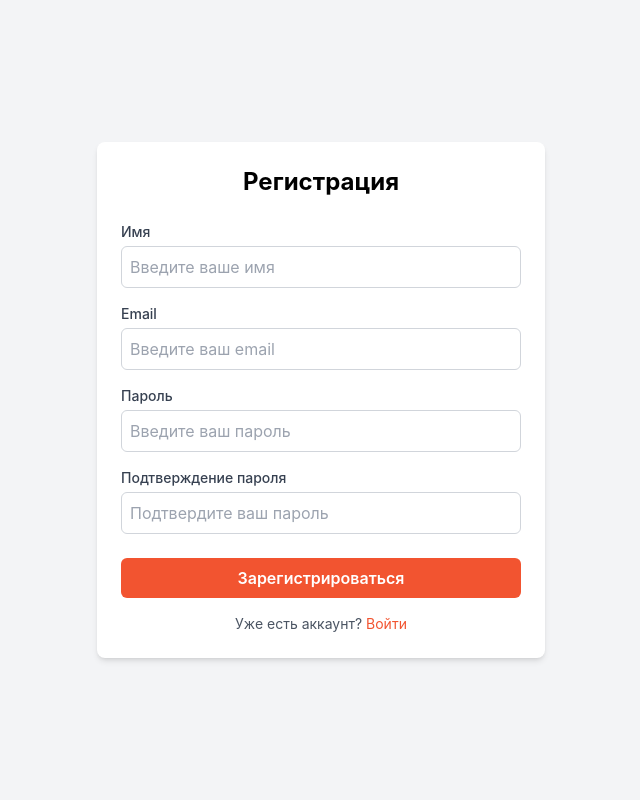
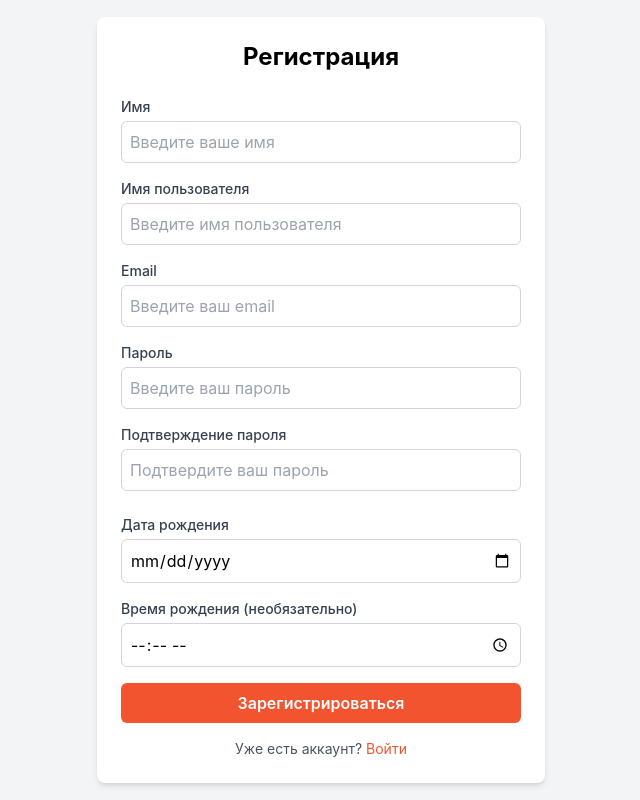
Before and after one commit to dieraw/naimx, a React (Create React App) app in the folder src/frontend/: page /register in a window 1280 px wide. Shown: the whole page, without its empty margins (319-959 px from the left). Built offline with nearby package versions, Linux system fonts and the light colour scheme.

Commit message:
init front 2

```diff
--- a/src/frontend/src/RegisterPage.tsx
+++ b/src/frontend/src/RegisterPage.tsx
@@ -4,18 +4,24 @@ import { useNavigate } from "react-router-dom"; // Импортируем хук
 // Определение типа для состояния формы
 interface RegisterForm {
     name: string;
+    username: string; // Имя пользователя - обязательное поле
     email: string;
     password: string;
     confirmPassword: string;
+    birthDate: string; // Дата рождения - обязательное поле
+    birthTime?: string; // Время рождения - необязательное поле
 }
 
 // Основной компонент страницы регистрации
 const RegisterPage: React.FC = () => {
     const [formData, setFormData] = useState<RegisterForm>({
         name: "",
+        username: "",
         email: "",
         password: "",
         confirmPassword: "",
+        birthDate: "",
+        birthTime: "",
     });
     const [error, setError] = useState<string>("");
     const [success, setSuccess] = useState<string>("");
@@ -32,9 +38,16 @@ const RegisterPage: React.FC = () => {
     const handleSubmit = (e: React.FormEvent) => {
         e.preventDefault();
 
-        // Проверка на заполненность полей
-        if (!formData.name || !formData.email || !formData.password || !formData.confirmPassword) {
-            setError("Пожалуйста, заполните все поля.");
+        // Проверка на заполненность обязательных полей
+        if (
+            !formData.name ||
+            !formData.username ||
+            !formData.email ||
+            !formData.password ||
+            !formData.confirmPassword ||
+            !formData.birthDate
+        ) {
+            setError("Пожалуйста, заполните все обязательные поля.");
             setSuccess("");
             return;
         }
@@ -75,6 +88,7 @@ const RegisterPage: React.FC = () => {
                 )}
 
                 <form onSubmit={handleSubmit}>
+                    {/* Поле "Имя" */}
                     <div className="mb-4">
                         <label htmlFor="name" className="block text-sm font-medium text-gray-700">
                             Имя
@@ -91,6 +105,24 @@ const RegisterPage: React.FC = () => {
                         />
                     </div>
 
+                    {/* Поле "Имя пользователя" */}
+                    <div className="mb-4">
+                        <label htmlFor="username" className="block text-sm font-medium text-gray-700">
+                            Имя пользователя
+                        </label>
+                        <input
+                            type="text"
+                            id="username"
+                            name="username"
+                            value={formData.username}
+                            onChange={handleChange}
+                            className="mt-1 p-2 w-full border border-gray-300 rounded-md focus:ring-[#0E6666] focus:border-[#0E6666]"
+                            placeholder="Введите имя пользователя"
+                            required
+                        />
+                    </div>
+
+                    {/* Поле "Email" */}
                     <div className="mb-4">
                         <label htmlFor="email" className="block text-sm font-medium text-gray-700">
                             Email
@@ -107,6 +139,7 @@ const RegisterPage: React.FC = () => {
                         />
                     </div>
 
+                    {/* Поле "Пароль" */}
                     <div className="mb-4">
                         <label htmlFor="password" className="block text-sm font-medium text-gray-700">
                             Пароль
@@ -123,6 +156,7 @@ const RegisterPage: React.FC = () => {
                         />
                     </div>
 
+                    {/* Поле "Подтверждение пароля" */}
                     <div className="mb-6">
                         <label htmlFor="confirmPassword" className="block text-sm font-medium text-gray-700">
                             Подтверждение пароля
@@ -139,6 +173,38 @@ const RegisterPage: React.FC = () => {
                         />
                     </div>
 
+                    {/* Поле "Дата рождения" */}
+                    <div className="mb-4">
+                        <label htmlFor="birthDate" className="block text-sm font-medium text-gray-700">
+                            Дата рождения
+                        </label>
+                        <input
+                            type="date"
+                            id="birthDate"
+                            name="birthDate"
+                            value={formData.birthDate}
+                            onChange={handleChange}
+                            className="mt-1 p-2 w-full border border-gray-300 rounded-md focus:ring-[#0E6666] focus:border-[#0E6666]"
+                            required
+                        />
+                    </div>
+
+                    {/* Поле "Время рождения" - необязательное */}
+                    <div className="mb-4">
+                        <label htmlFor="birthTime" className="block text-sm font-medium text-gray-700">
+                            Время рождения (необязательно)
+                        </label>
+                        <input
+                            type="time"
+                            id="birthTime"
+                            name="birthTime"
+                            value={formData.birthTime || ""}
+                            onChange={handleChange}
+                            className="mt-1 p-2 w-full border border-gray-300 rounded-md focus:ring-[#0E6666] focus:border-[#0E6666]"
+                        />
+                    </div>
+
+                    {/* Кнопка отправки формы */}
                     <button
                         type="submit"
                         className="w-full bg-[#F25430] hover:bg-[#E1350E] text-white font-semibold py-2 px-4 rounded-md transition duration-300"
@@ -147,6 +213,7 @@ const RegisterPage: React.FC = () => {
                     </button>
                 </form>
 
+                {/* Ссылка на страницу авторизации */}
                 <p className="mt-4 text-sm text-center text-gray-600">
                     Уже есть аккаунт?{" "}
                     <a href="/login" className="text-[#F25430] hover:underline">
```
